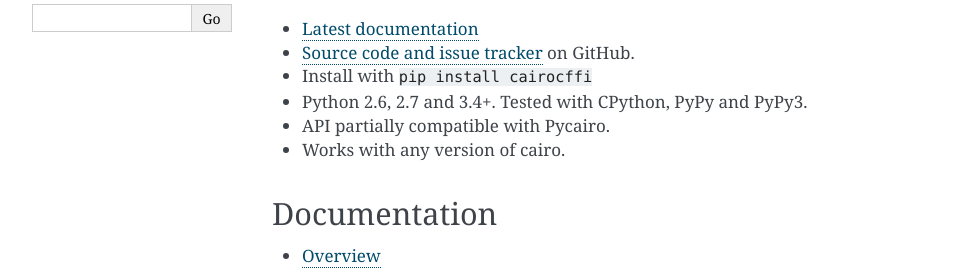
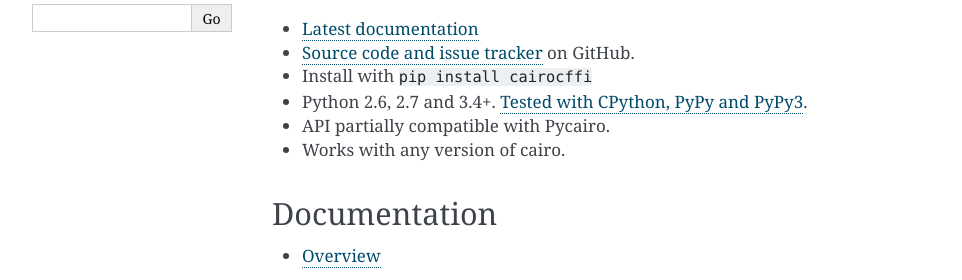
Before and after one commit to Kozea/cairocffi, a Sphinx documentation site: the page built from docs/index.rst, in a window 1280 px wide and 900 px high. Shown: the part 265-545 px from the top of the window, without its empty margins (148-1110 px from the left). Built offline with Sphinx 7.4.7, drawn with Linux system fonts in a browser that asks for light colours; some of the changed text lies outside the part shown.

Commit message:
Clean documentation

```diff
--- a/README.rst
+++ b/README.rst
@@ -18,6 +18,7 @@ to decode various image formats for use in cairo.
 * `Source code and issue tracker <https://github.com/Kozea/cairocffi>`_
   on GitHub.
 * Install with ``pip install cairocffi``
-* Python 2.6, 2.7 and 3.4+. Tested with CPython, PyPy and PyPy3.
+* Python 2.6, 2.7 and 3.4+. `Tested with CPython, PyPy and PyPy3
+  <https://travis-ci.org/Kozea/cairocffi>`_.
 * API partially compatible with Pycairo.
 * Works with any version of cairo.
```
Also changed, not shown: docs/api.rst (+5 -5 lines), 2 other files.
